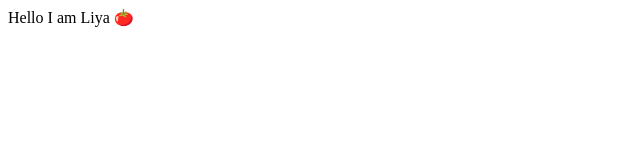
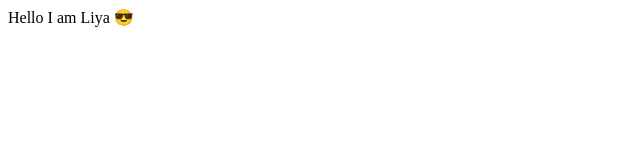
Before and after one commit to liyafathimapc/liyafathimapc.github.io, a plain HTML site: page index.html in a window 1280 px wide. Shown: the full height of the page, 0-640 px from the left. Drawn offline with Linux system fonts and the light colour scheme.

Commit message:
Update index.html

```diff
--- a/index.html
+++ b/index.html
@@ -1 +1 @@
-<html>Hello I am Liya 🍅 </html>
+<html>Hello I am Liya 😎 </html>
```
